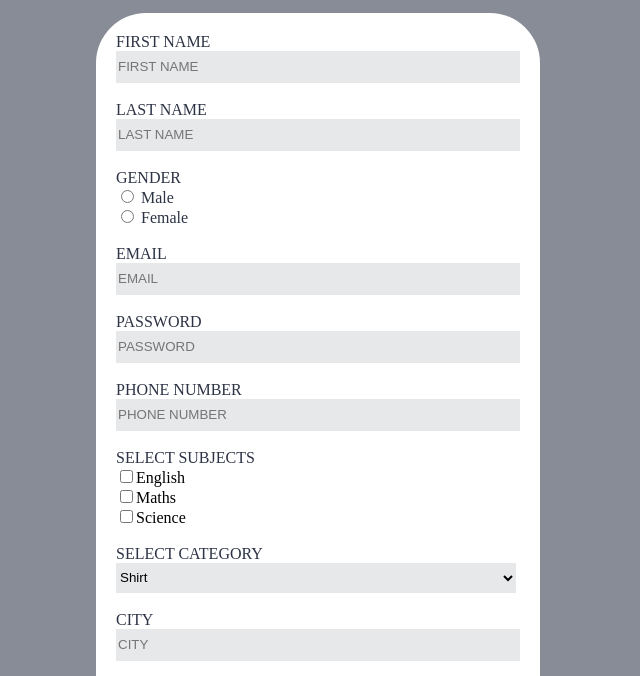
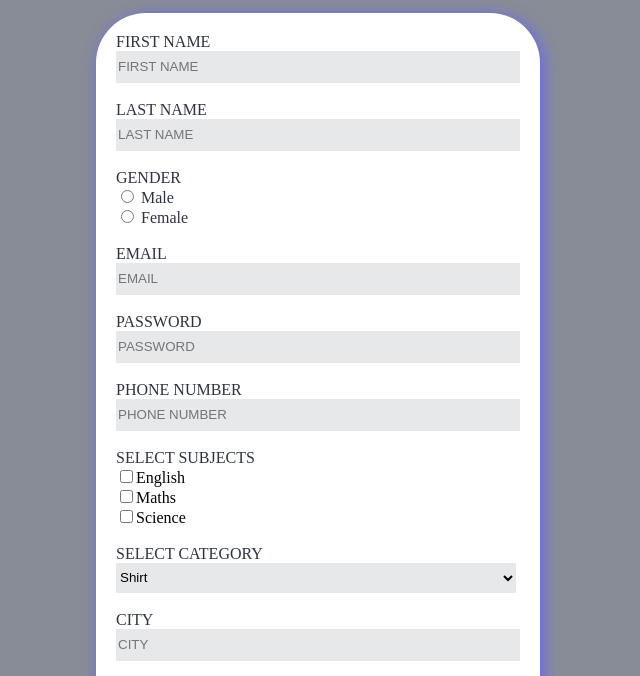
Before and after one commit to damaniayesh/Registration_Form_Project2, a plain HTML site: page index.html in a window 1280 px wide. Shown: the part 86-762 px from the top of the page, without its empty margins (322-962 px from the left). Drawn offline with Linux system fonts and the light colour scheme.

Commit message:
Box Shadow Added

```diff
--- a/index.html
+++ b/index.html
@@ -24,6 +24,7 @@
         margin: auto;
         background-color: white;
         border-radius: 50px;
+        box-shadow: 3px 3px 15px rgb(101, 101, 246);
     }
         button {
             width: 400px;
```
